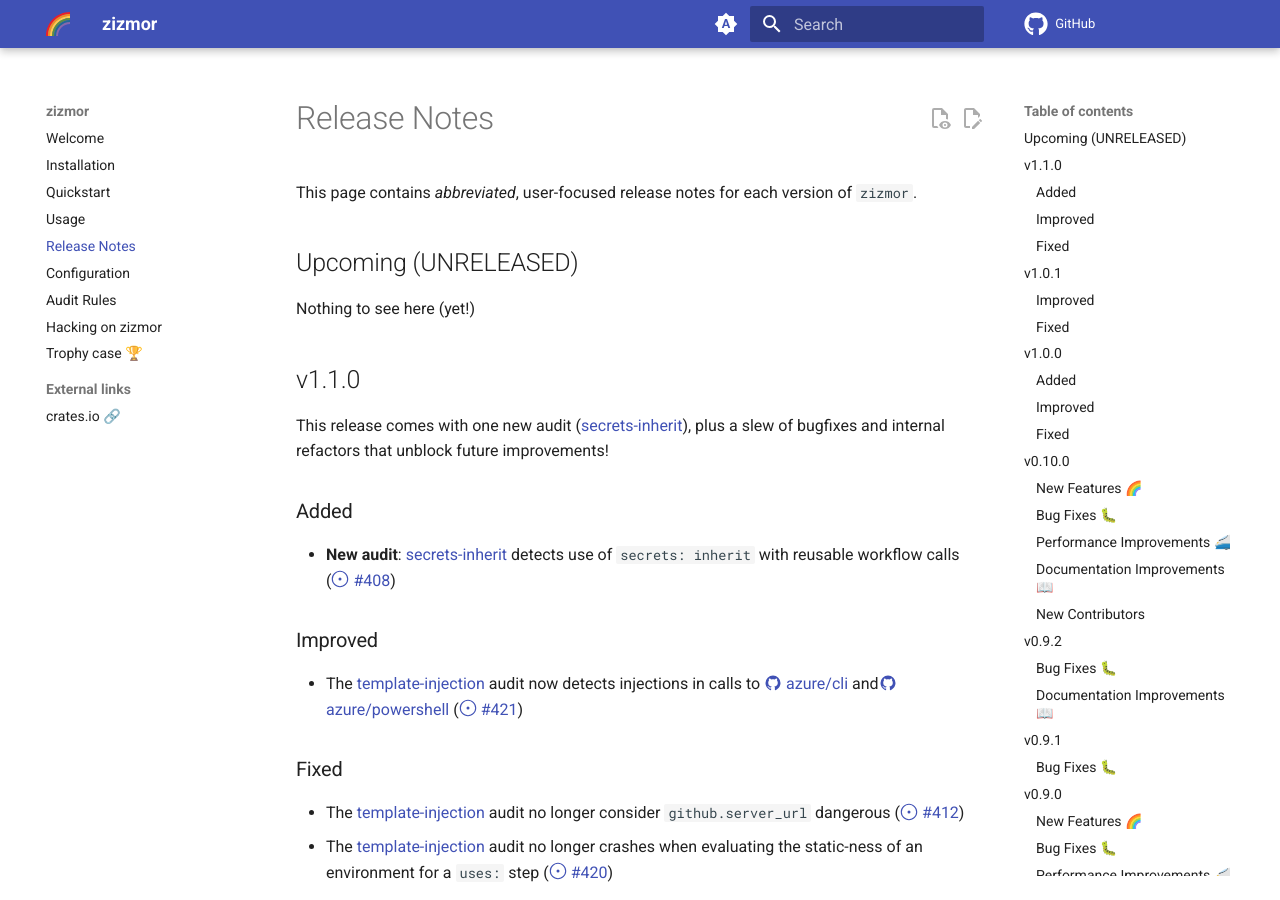
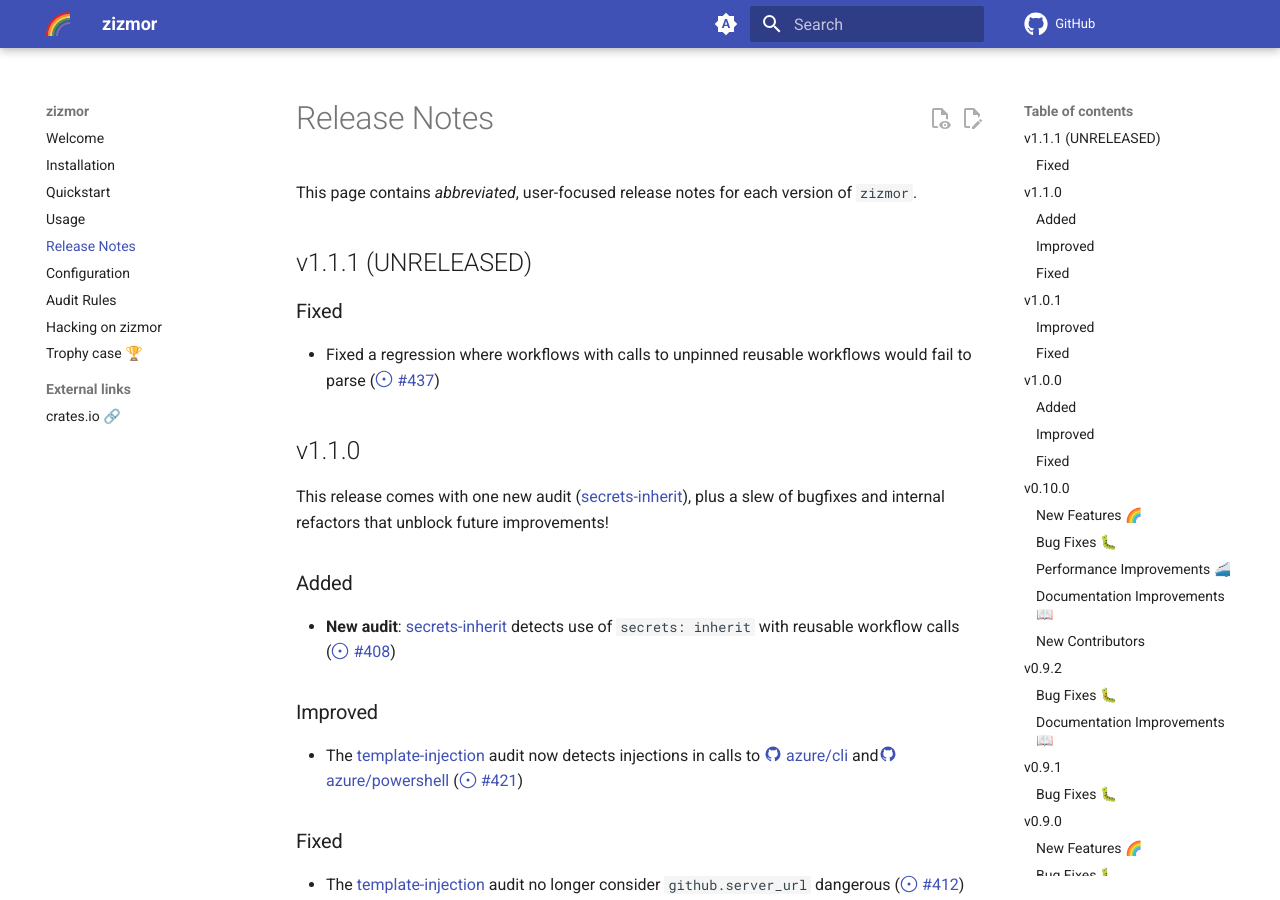
Before and after one commit to zizmorcore/zizmor, an MkDocs documentation site: the page built from docs/release-notes.md, in a window 1280 px wide and 900 px high. Built offline with MkDocs 1.6.1 and Material for MkDocs 9.7.7, drawn with Linux system fonts in a browser that asks for light colours; comment, search, counter and statistics services are not loaded.

Commit message:
fix: bump github-actions-models (#437)

```diff
--- a/Cargo.toml
+++ b/Cargo.toml
@@ -23,7 +23,7 @@
 ], default-features = false }
 etcetera = "0.8.0"
 flate2 = "1.0.35"
-github-actions-models = "0.19.0"
+github-actions-models = "0.20.0"
 http-cache-reqwest = "0.15.0"
 human-panic = "2.0.1"
 indexmap = "2.7.0"
--- a/docs/release-notes.md
+++ b/docs/release-notes.md
@@ -7,9 +7,12 @@
 This page contains _abbreviated_, user-focused release notes for each version
 of `zizmor`.
 
-## Upcoming (UNRELEASED)
+## v1.1.1 (UNRELEASED)
 
-Nothing to see here (yet!)
+### Fixed
+
+* Fixed a regression where workflows with calls to unpinned reusable workflows
+  would fail to parse (#437)
 
 ## v1.1.0
 
```
Also changed, not shown: 1 other file.
